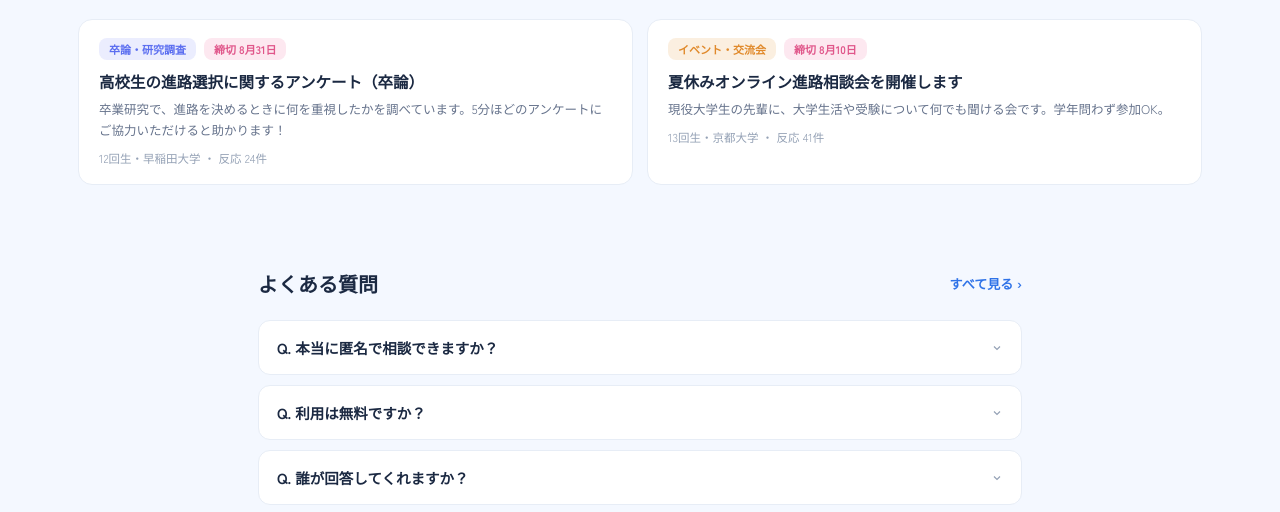
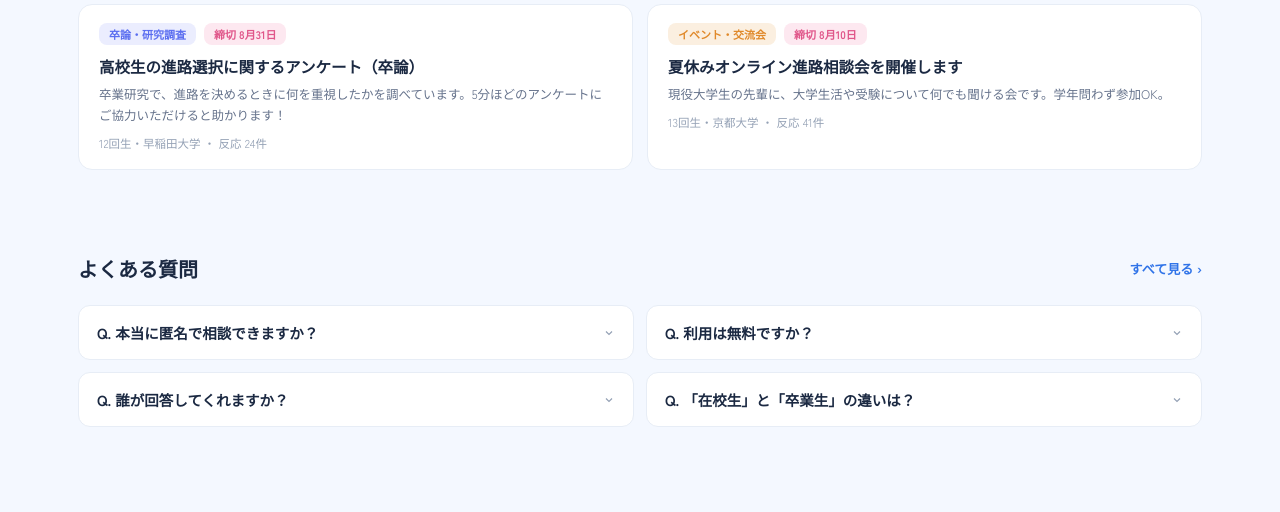
Before and after one commit to YKonishi2006/senpainet, a plain HTML site: page index.html in a window 1280 px wide. Shown: the part 1527-2039 px from the top of the page. Drawn offline with Linux system fonts and the light colour scheme.

Commit message:
ホームの各セクションのレイアウトを統一
「SenpaiNetの特徴」の見出しを中央→左寄せ（他セクションと同じ
20px/700の左見出し行）に。「よくある質問」の幅を820→1180に広げ、
2カラムグリッドで他セクションと横幅・余白を統一。

Co-Authored-By: Claude Opus 4.8 <noreply@anthropic.com>

```diff
--- a/index.html
+++ b/index.html
@@ -123,6 +123,10 @@
   details.faq[open] summary{color:#1f5fd0}
   details.faq[open] summary .chev{transform:rotate(180deg)}
   details.faq .ans{padding:0 18px 16px;font-size:13.5px;color:#5a6678;line-height:1.85}
+  /* home FAQ 2-column grid (幅を他セクションと統一) */
+  .rs-faq-grid{display:grid;grid-template-columns:1fr 1fr;gap:12px;align-items:start}
+  .rs-faq-grid > details.faq{margin-bottom:0}
+  @media (max-width:760px){ .rs-faq-grid{grid-template-columns:1fr} }
 
   /* scroll reveal (ホーム) */
   .reveal{opacity:0;transform:translateY(26px);transition:opacity .6s ease,transform .6s cubic-bezier(.2,.7,.3,1)}
@@ -708,7 +712,7 @@ function featuresHTML(){
       + '<p style="font-size:13px;color:#5a6678;line-height:1.85;margin:14px 0 0">'+f[2]+'</p></div>';
   }).join('');
   return '<section class="rs-pad reveal" style="max-width:1180px;margin:84px auto 0;padding:0 28px">'
-    + '<h2 style="margin:0 0 34px;font-size:22px;font-weight:900;color:#1b2942;text-align:center">SenpaiNetの特徴</h2>'
+    + '<div style="display:flex;align-items:center;justify-content:space-between;margin-bottom:22px"><h2 style="margin:0;font-size:20px;font-weight:700;color:#1b2942">SenpaiNetの特徴</h2></div>'
     + '<div class="rs-pop" style="display:grid;grid-template-columns:repeat(3,1fr);gap:18px">'+cards+'</div></section>';
 }
 
@@ -787,9 +791,9 @@ function homeHTML(){
     + state.outreachPosts.slice(0,2).map(function(p){ var k=outreachKinds[p.kind]||outreachKinds.other; return '<div data-nav="outreach" style="background:#fff;border:1px solid #e7edf6;border-radius:14px;padding:18px 20px;cursor:pointer" class="card-hover"><div style="display:flex;gap:8px;flex-wrap:wrap"><span style="font-size:11px;font-weight:700;color:'+k.color+';background:'+k.bg+';padding:3px 10px;border-radius:8px">'+k.label+'</span>'+(p.deadline?'<span style="font-size:11px;font-weight:700;color:#e0568a;background:#fde8f0;padding:3px 10px;border-radius:8px">締切 '+esc(p.deadline)+'</span>':'')+'</div><div style="font-size:15.5px;font-weight:800;color:#1b2942;margin:10px 0 6px">'+esc(p.title)+'</div><div style="font-size:12.5px;color:#66738c;line-height:1.7;max-height:44px;overflow:hidden">'+esc(p.body)+'</div><div style="font-size:11.5px;color:#94a1b5;margin-top:10px">'+p.kaisei+'回生'+(p.univ?'・'+esc(p.univ):'')+' ・ 反応 '+p.responses+'件</div></div>'; }).join('')
     + '</div></section>'
     // FAQ preview (抜粋) — full list is on the サポート page
-    + '<section class="rs-pad reveal" style="max-width:820px;margin:84px auto 100px;padding:0 28px">'
+    + '<section class="rs-pad reveal" style="max-width:1180px;margin:84px auto 100px;padding:0 28px">'
     + '<div style="display:flex;align-items:center;justify-content:space-between;margin-bottom:22px"><h2 style="margin:0;font-size:20px;font-weight:700;color:#1b2942">よくある質問</h2><span data-support="faq" style="font-size:13px;font-weight:700;color:#2f73e8;cursor:pointer">すべて見る ›</span></div>'
-    + faqList.slice(0,4).map(function(f){ return '<details class="faq"><summary>Q. '+esc(f[0])+'<span class="chev">'+svg.chevDown+'</span></summary><div class="ans">'+esc(f[1])+'</div></details>'; }).join('')
+    + '<div class="rs-faq-grid">'+faqList.slice(0,4).map(function(f){ return '<details class="faq"><summary>Q. '+esc(f[0])+'<span class="chev">'+svg.chevDown+'</span></summary><div class="ans">'+esc(f[1])+'</div></details>'; }).join('')+'</div>'
     + '</section>'
     + footerHTML()
     + '</main>';
```
